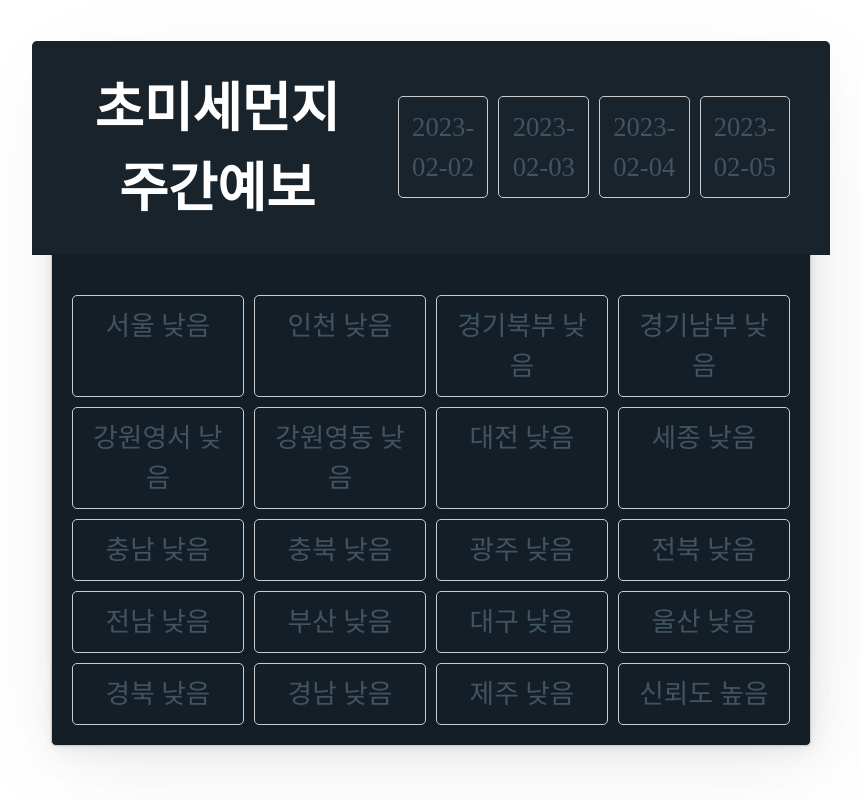
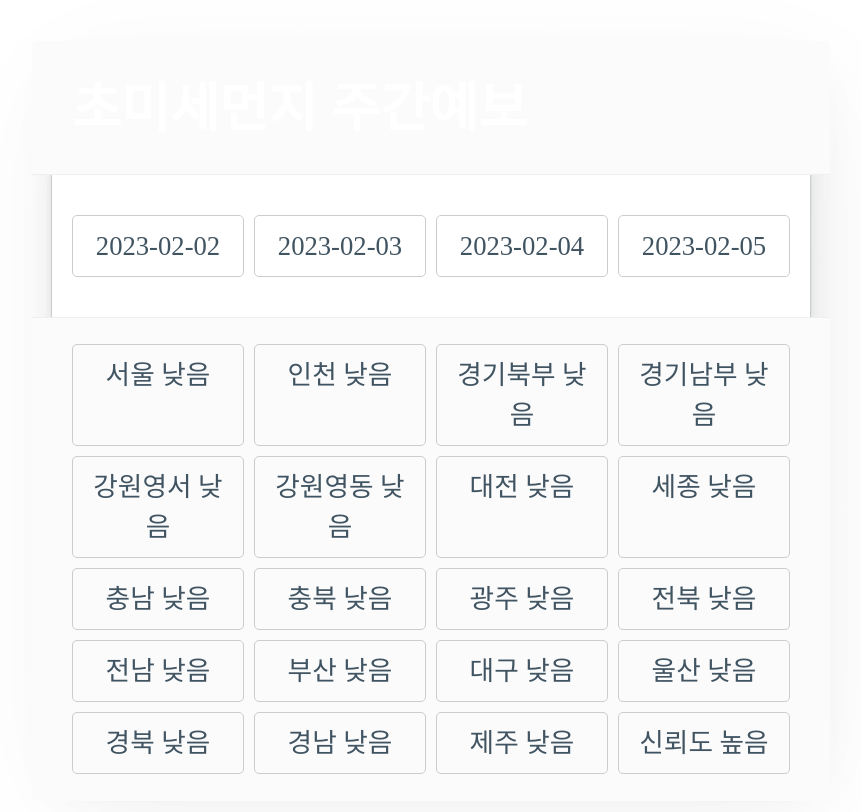
Before and after one commit to Gansaw/react, a React (Create React App) app: page / in a window 1280 px wide. Both pictures are taken after a click on the element "2023-02-02". Shown: the top 812 px of the page, without its empty margins (209-1070 px from the left). Built offline with nearby package versions, Linux system fonts and the light colour scheme; a web font is replaced by a local one.

Commit message:
4월 30일 react 수업 갱신

```diff
--- a/src/05/Frcst.js
+++ b/src/05/Frcst.js
@@ -1,51 +1,65 @@
-import data from './dataFrcst.json';
+import data from './dataFrcst.json' ;
+import { useState } from 'react';
 import './Frcst.css';
-import { useState } from 'react';
-
-const sortDt = ['frcstOneDt', 'frcstTwoDt', 'frcstThreeDt', 'frcstFourDt'];
-
-const sortCn = ['frcstOneCn', 'frcstTwoCn', 'frcstThreeCn', 'frcstFourCn'];
-
-let dtcn = {};
-sortDt.map((item, idx) => (dtcn[data[item]] = data[sortCn[idx]]));
-console.log(dtcn);
 
 const Frcst = () => {
-  const [bodyTag, setBodyTag] = useState('');
-  const [selDt, setSelDt] = useState('');
+    console.log(data)
+    /* 공공데이터포털 : 한국환경공단_에어코리아_대기오염정보
+    frcstOneCn : 첫째날예보
+    frcstTwoCn : 둘째날예보
+    frcstThreeCn : 셋째날예보
+    frcstFourCn : 넷째날예보
+    frcstOneDt : 첫째날예보일시
+    frcstTwoDt : 둘째날예보일시
+    frcstThreeDt : 셋째날예보일시
+    frcstFourDt : 넷째날예보일시
+    */
+    const [selData, setSelData] = useState('');
+    const [selDt, setSelDt] = useState('');
 
-  const detail = (k) => {
-    let dtcnItem = dtcn[k].split(',');
-    setSelDt(k);
-    dtcnItem = dtcnItem.map((item) => item.split(':'));
-    const detailTag = dtcnItem.map((item) => (
-        <div key={item[0]}>
-        <span className = 'sp1'>{item[0]}</span>
-        <span >{item[1]}</span>
-      </div>
-    ));
-    setBodyTag(detailTag);
-  };
+    const frcstDtKey = ['frcstOneDt', 'frcstTwoDt', 'frcstThreeDt','frcstFourDt'] ;
+    const frcstCnKey = ['frcstOneCn', 'frcstTwoCn', 'frcstThreeCn', 'frcstFourCn'] ;
+    let frcst = {} ;
+    for (let [idx, dtk] of frcstDtKey.entries()) {
+        console.log(idx, dtk)
+        frcst[data[dtk]] = data[frcstCnKey[idx]] ;
+    }
 
-  let dtTag = [];
-  dtTag = Object.keys(dtcn).map((item, idx) => (
-    <div className key={'dt' + idx} onClick={() => detail(item)}>
-      {item}
-    </div>
-  ));
+    console.log(frcst)
 
+    const show = (item) => {
+        setSelDt(item) ;
+        let showTag = frcst[item].split(',') ;
+        showTag = showTag.map((d) => d.split(':'))
+        console.log(showTag)
+        showTag = showTag.map((d) => <div key={d[0]}>
+                                        <span className='sp1'>{d[0]}</span>
+                                        <span className= {d[1].trim() === '낮음' ? 'sp11' : d[1].trim() === '보통' ? 'sp12' : 'sp13'}>{d[1]}</span>
+                                    </div>)
+        setSelData(showTag) ;
+    }
 
-  return (
-    <main className="container">
-      <article data-theme="dark">
-        <header>
-          <h1>초미세먼지 주간예보</h1>
-          <div className="grid">{dtTag}</div>
-        </header>
-        <div className="grid">{bodyTag}</div>
-      </article>
-    </main>
-  );
-};
+    //오브젝트 키값 가져오기
+    let frcstDts = Object.keys(frcst).map((item) => <div className={selDt === item ? 'divmSel' : 'divm' }
+                                                    key={item}
+                                                    onClick={() => show(item)}>{item}
+                                                    </div>) ;
 
-export default Frcst;
+    return (
+        <main className='container'>
+            <article>
+                <header><h1>초미세먼지 주간예보</h1></header>
+                <div className='grid'>
+                     {frcstDts}
+                </div>
+                <footer>
+                    <div  className='grid'>
+                    {selData}
+                    </div>
+                </footer>
+            </article>
+        </main>
+    );
+}
+
+export default Frcst ;
```
